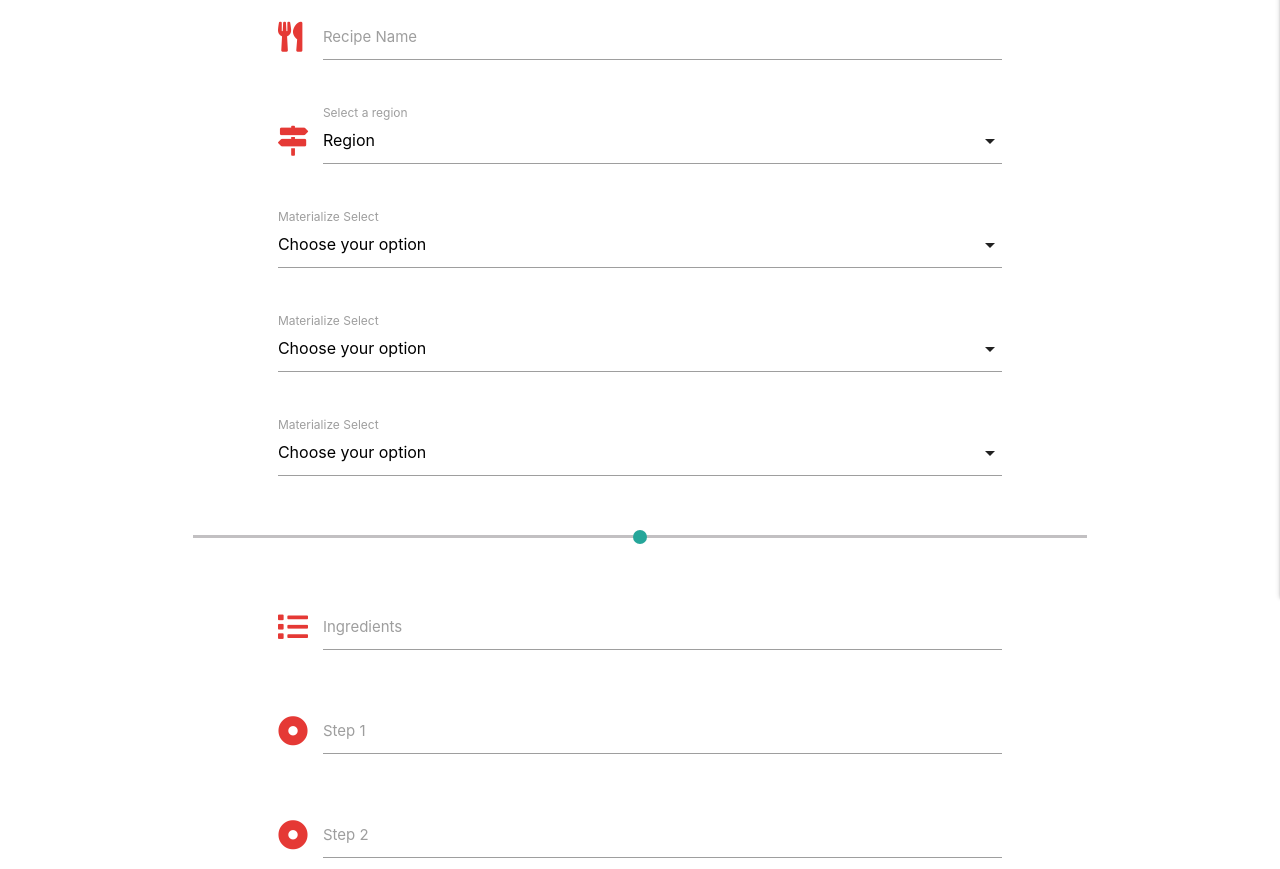
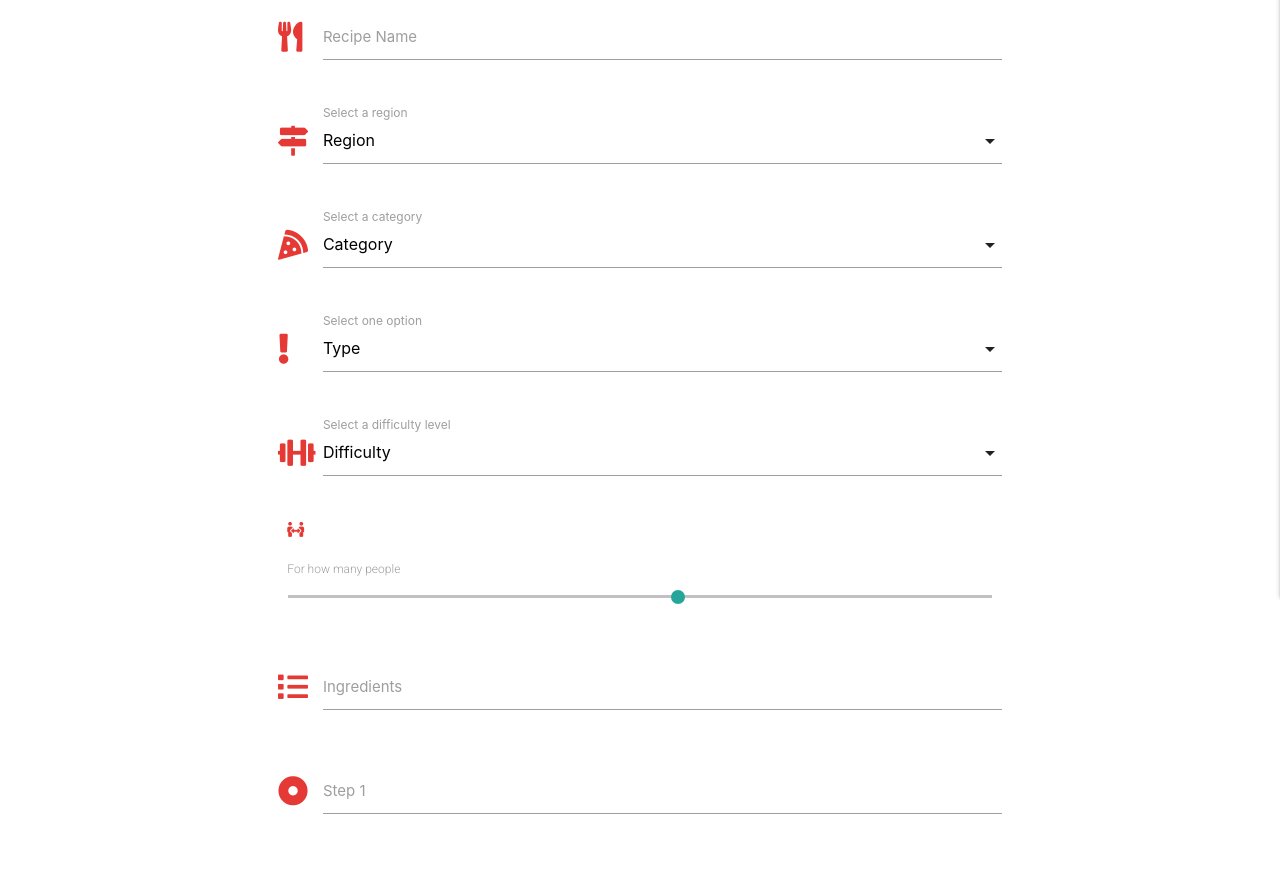
Before and after one commit to FraL96/Italian_Inside_Milestone3, a Flask app: page /add_recipe in a window 1280 px wide. Shown: the part 263-1132 px from the top of the page. Run offline with Flask 2, Linux system fonts and the light colour scheme; data that the repository does not hold is empty; some libraries are stand-ins or nearby versions; some web fonts are replaced.

Commit message:
Customize form in add recipes

```diff
--- a/app.py
+++ b/app.py
@@ -95,7 +95,11 @@ def logout():
 @app.route("/add_recipe")
 def add_recipe():
     regions = mongo.db.regions.find().sort("region_name", 1)
-    return render_template("add_recipe.html", regions=regions)
+    categories = mongo.db.categories.find().sort("category_name", 1)
+    options = mongo.db.options.find().sort("option_name", 1)
+    difficulty = mongo.db.difficulty.find().sort("difficulty_level", 1)
+    return render_template("add_recipe.html", regions=regions,
+                           categories=categories, options=options, difficulty=difficulty)
 
 
 if __name__ == "__main__":
--- a/templates/add_recipe.html
+++ b/templates/add_recipe.html
@@ -34,47 +34,52 @@
         <!--Category-->
         <div class="row">
             <div class="input-field col s12 m10 offset-m1">
-                <select>
-                    <option value="" disabled selected>Choose your option</option>
-                    <option value="1">Option 1</option>
-                    <option value="2">Option 2</option>
-                    <option value="3">Option 3</option>
+                <i class="fas fa-pizza-slice prefix red-text text-darken-1"></i>
+                <select id="category" name="category" class="validate" required>
+                    <option value="" disabled selected>Category</option>
+                    {% for category in categories %}
+                    <option value="{{ category.category_name }}">{{ category.category_name }}</option>
+                    {% endfor %}
                 </select>
-                <label>Materialize Select</label>
+                <label for="region">Select a category</label>
             </div>
         </div>
 
         <!--Type-->
         <div class="row">
             <div class="input-field col s12 m10 offset-m1">
-                <select>
-                    <option value="" disabled selected>Choose your option</option>
-                    <option value="1">Option 1</option>
-                    <option value="2">Option 2</option>
-                    <option value="3">Option 3</option>
+                <i class="fas fa-exclamation prefix red-text text-darken-1"></i>
+                <select id="option" name="option" class="validate" required>
+                    <option value="" disabled selected>Type</option>
+                    {% for option in options %}
+                    <option value="{{ option.option_name }}">{{ option.option_name }}</option>
+                    {% endfor %}
                 </select>
-                <label>Materialize Select</label>
+                <label for="region">Select one option</label>
             </div>
         </div>
 
         <!--Difficulty-->
         <div class="row">
             <div class="input-field col s12 m10 offset-m1">
-                <select>
-                    <option value="" disabled selected>Choose your option</option>
-                    <option value="1">Option 1</option>
-                    <option value="2">Option 2</option>
-                    <option value="3">Option 3</option>
+                <i class="fas fa-dumbbell prefix red-text text-darken-1"></i>
+                <select id="difficulty" name="difficulty" class="validate" required>
+                    <option value="" disabled selected>Difficulty</option>
+                    {% for difficulty in difficulty %}
+                    <option value="{{ difficulty.difficulty_level }}">{{ difficulty.difficulty_level }}</option>
+                    {% endfor %}
                 </select>
-                <label>Materialize Select</label>
+                <label for="region">Select a difficulty level</label>
             </div>
         </div>
 
         <!--Quantity-->
-        <div class="row">
+        <div class="row col s12 m10 offset-m1">
+            <i class="fas fa-people-arrows prefix red-text text-darken-1"></i>
             <form action="#">
                 <p class="range-field">
-                    <input type="range" id="test5" min="0" max="100" />
+                    <label for="quantity">For how many people</label>
+                    <input id="quantity" name="quantity" type="range" min="1" max="10" />
                 </p>
             </form>
         </div>
--- a/templates/all_recipes.html
+++ b/templates/all_recipes.html
@@ -19,12 +19,12 @@
 
                 <div class="collapsible-body">
                     <span>{{ recipe.recipe_name }}</span>
-                    {% if recipe.type == "meat" %}
+                    {% if recipe.type == "Contains Meat" %}
                     <i class="fas fa-drumstick-bite tooltipped" data-position="right"
                         data-tooltip="Contains meat"></a></i>
-                    {% elif recipe.type == "fish" %}
+                    {% elif recipe.type == "Contains Fish" %}
                     <i class="fas fa-fish tooltipped" data-position="right" data-tooltip="Contains fish"></i>
-                    {% elif recipe.type == "veg" %}
+                    {% elif recipe.type == "Vegetarian" %}
                     <i class="fas fa-leaf tooltipped" data-position="right" data-tooltip="Vegetarian"></i>
                     {% endif %}
                 </div>
```
